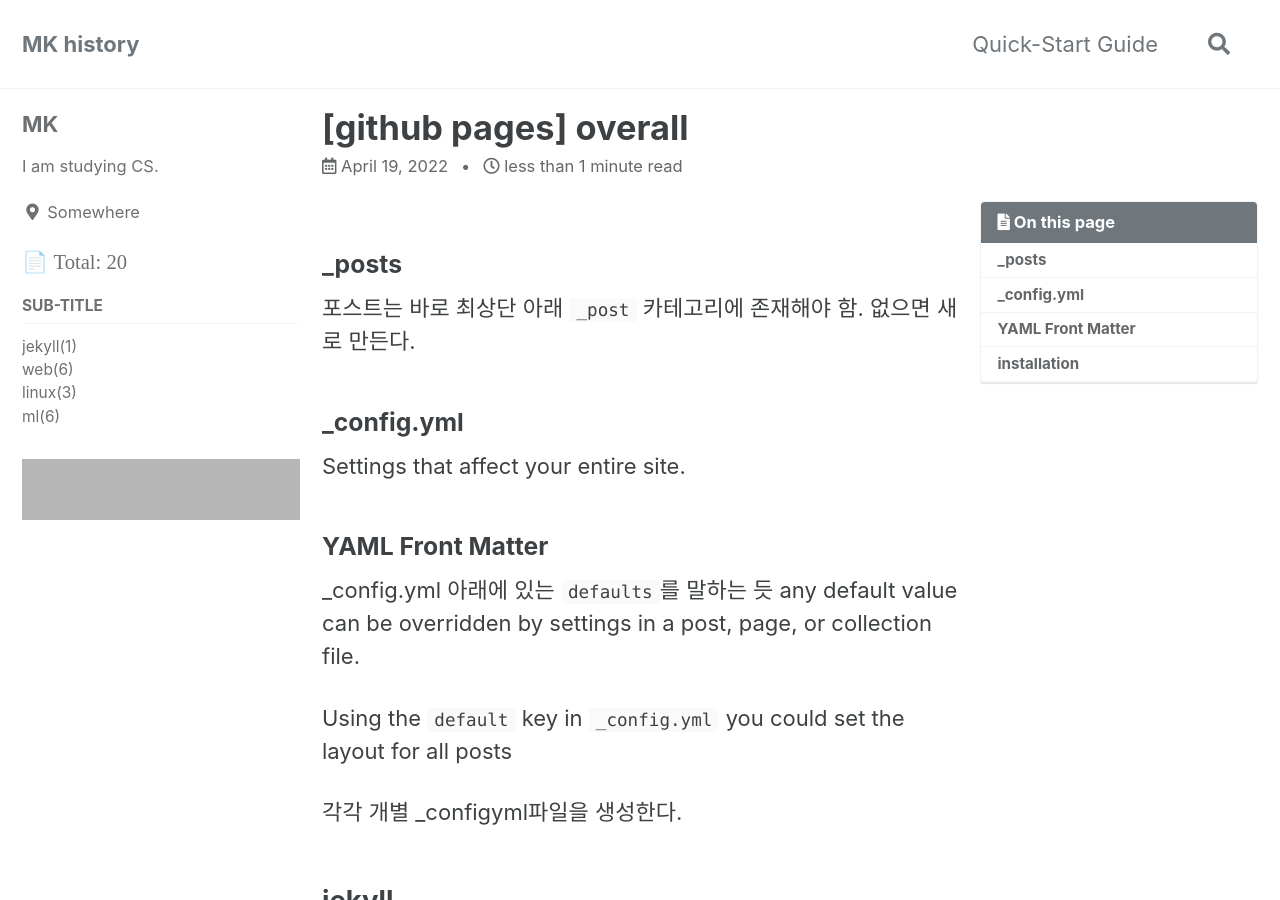
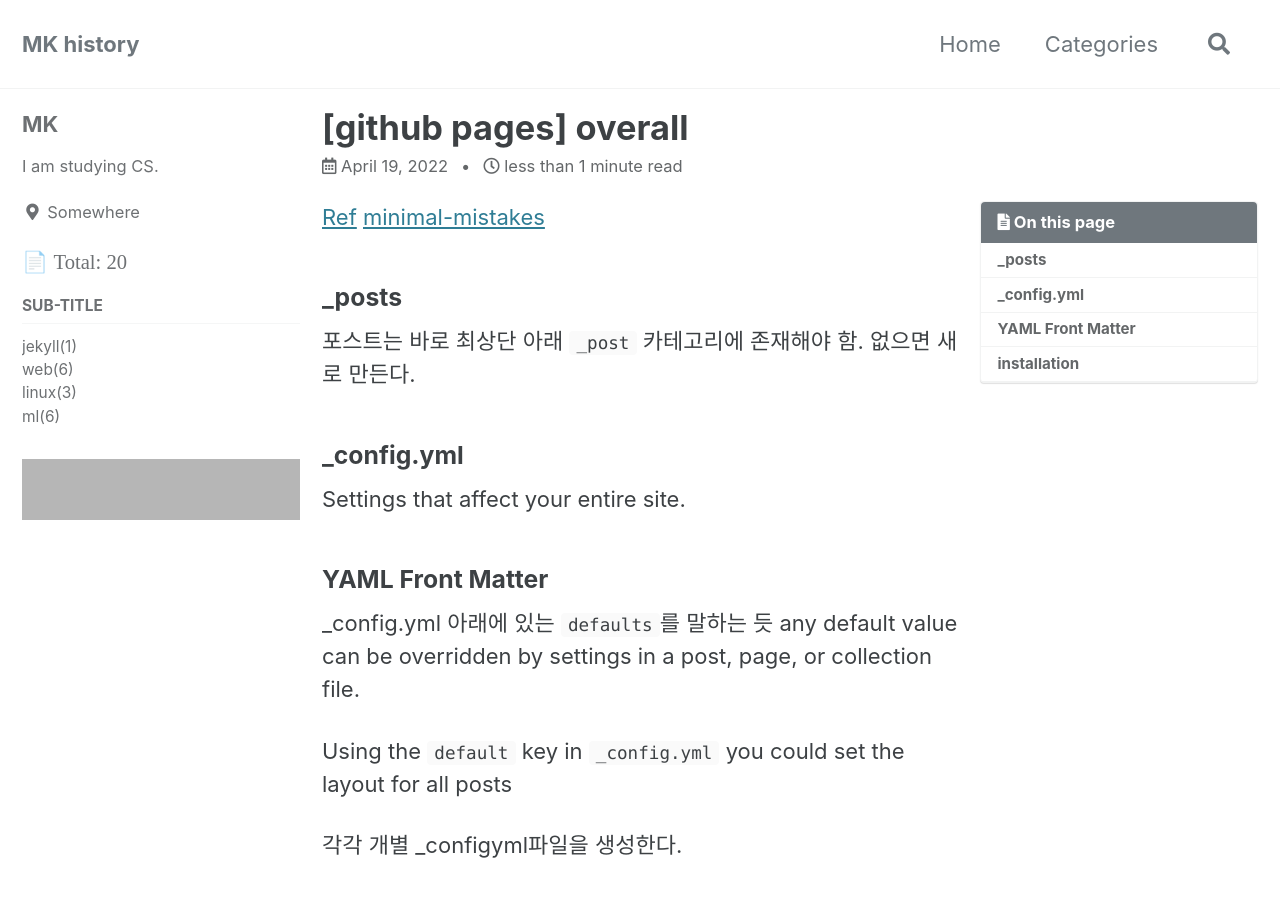
Before and after one commit to MK-43/mk-43.github.io, a Jekyll site: the page built from _posts/blog/2022-04-19-github-pages.md, in a window 1280 px wide and 900 px high. Built offline with Jekyll 4.4.1, drawn with Linux system fonts in a browser that asks for light colours; cached includes are drawn as plain includes; grey boxes are pictures that could not be loaded.

Commit message:
Modify gitignore and change navigation

````diff
--- a/_data/navigation.yml
+++ b/_data/navigation.yml
@@ -1,7 +1,9 @@
 # main links
 main:
-  - title: "Quick-Start Guide"
-    url: https://mmistakes.github.io/minimal-mistakes/docs/quick-start-guide/
+  - title: "Home"
+    url: https://mk-43.github.io/
+  - title: "Categories"
+    url: https://mk-43.github.io/categories/
   # - title: "About"
   #   url: https://mmistakes.github.io/minimal-mistakes/about/
   # - title: "Sample Posts"
--- a/_posts/blog/2022-04-19-github-pages.md
+++ b/_posts/blog/2022-04-19-github-pages.md
@@ -13,6 +13,9 @@ toc_sticky: true
 date: 2022-04-19
 last_modified_at: 2022-04-19
 ---
+
+[Ref](https://ansohxxn.github.io/categories/blog/)
+[minimal-mistakes](https://mmistakes.github.io/minimal-mistakes/docs/quick-start-guide/)
 
 ### _posts
 
@@ -35,6 +38,7 @@ Using the `default` key in `_config.yml` you could set the layout for all posts
 ## jekyll
 
 ### installation
+
 ```bash
 sudo apt install ruby-full build-essential zlib1g-dev
 
````
Also changed, not shown: _posts/git/2022-04-19-git.md (+5 -0 lines), 1 other file.
